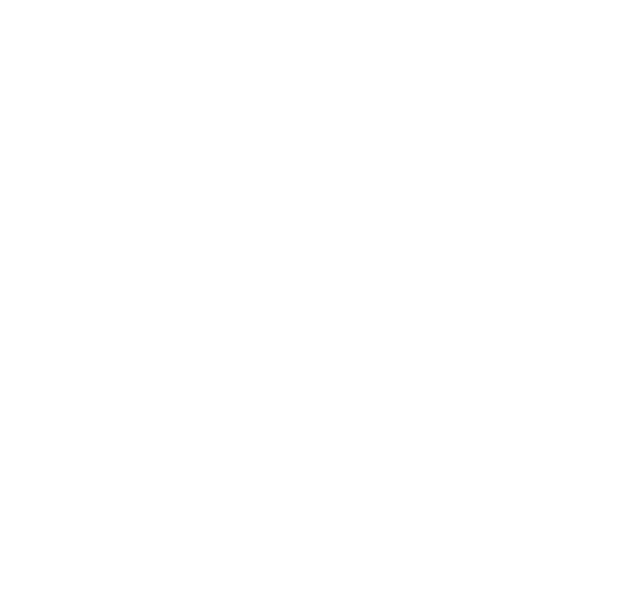
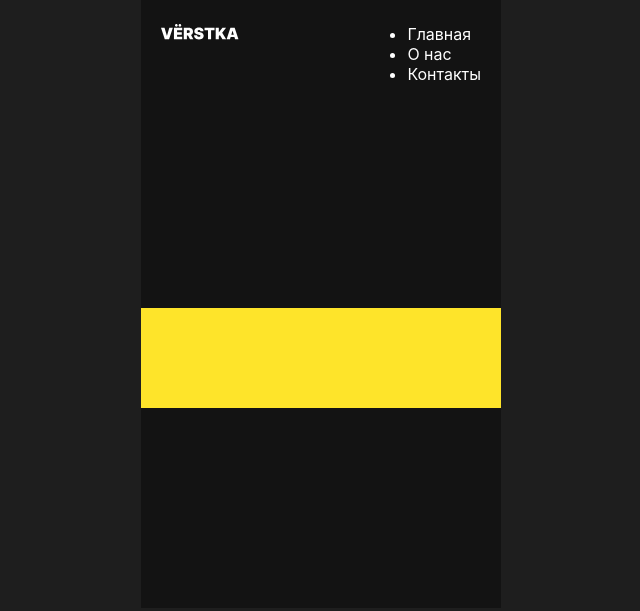
Before and after one commit to armdmt/first-project, a plain HTML site: page index.html in a window 1280 px wide. Shown: the whole page, without its empty margins (319-959 px from the left). Drawn offline with Linux system fonts and the light colour scheme.

Commit message:
20:58 видоса

```diff
--- a/fonts/fonts.css
+++ b/fonts/fonts.css
@@ -0,0 +1,43 @@
+@font-face {
+    font-family: 'EB Garamond';
+    src:
+        url(fonts\ebgaramondmedium.ttf) format ('ttf'),
+        url(fonts\ebgaramondmedium.woff) format ('woff'),
+        url(fonts\ebgaramondmedium.woff2) format ('woff2');
+    font-weight: 500;
+    font-display: swap;
+
+}
+
+@font-face {
+    font-family: 'EB Garamond';
+    src:
+        url(fonts\ebgaramondregular.ttf) format ('ttf'),
+        url(fonts\ebgaramondregular.woff) format ('woff'),
+        url(fonts\ebgaramondregular.woff2) format ('woff2');
+    font-weight: 400;
+    font-display: swap;
+
+}
+
+@font-face {
+    font-family: 'Inter';
+    src:
+        url(fonts\interbold.ttf) format ('ttf'),
+        url(fonts\interbold.woff) format ('woff'),
+        url(fonts\interbold.woff2) format ('woff2');
+    font-weight: 700;
+    font-display: swap;
+
+}
+
+@font-face {
+    font-family: 'Inter';
+    src:
+        url(fonts\interregular.ttf) format ('ttf'),
+        url(fonts\interregular.woff) format ('woff'),
+        url(ffonts\interregular.woff2) format ('woff2');
+    font-weight: 700;
+    font-display: swap;
+
+}
--- a/index.html
+++ b/index.html
@@ -1,7 +1,44 @@
-<head>
+<!DOCTYPE html>
+<html lang="ru">
+    <head>
+        <meta charset="UTF-8" />
+        <meta http-equiv="X-UA-Compatible" content="IE-edge" />
+        <meta name="viewport" content="width=device-width, initial-scale=1.0" />
+        <title>С чистого листа</title>
+        <link rel="stylesheet" href="fonts\fonts.css" />
+        <link rel="stylesheet" href="style.css" />
+    </head>
 
-</head>
+    <body>
+        <header class="header content-section content-section_theme_dark">
+            <a class="header_logo">
+                <img
+                    class="header_logo-image"
+                    src="images\logo.svg"
+                    alt="Логотип проекта"
+                />
+            </a>
+            <nav class="header_menu">
+                <ul class="header_menu-list">
+                    <li class="header_menu-item header__menu-item_active">
+                        <a class="header_menu-link">Главная</a>
+                    </li>
+                    <li class="header_menu-item">
+                        <a class="header_menu-link">О нас</a>
+                    </li>
+                    <li class="header_menu-item">
+                        <a class="header_menu-link">Контакты</a>
+                    </li>
+                </ul>
+            </nav>
+        </header>
+        <main class="content">
+            <section class="cover content-section content-section_theme_dark"></section>
+            <section class="intro content-section content-section_theme_dark"></section>
+            <section class="reasons content-section content-section_theme_bright"></section>
+            <section class="how-to content-section content-section_theme_dark"></section>
+        </main>
+        <footer class="footer content-section content-section_theme_dark"></footer>
+    </body>
 
-<body>
-
-</body>
+</html>
--- a/style.css
+++ b/style.css
@@ -0,0 +1,97 @@
+body {
+    margin: 0;
+    background-color: #1e1e1e;
+    font-family: Inter, sans-serif;
+    font-weight: 400;
+
+}
+
+h1,
+h2,
+h3,
+h4,
+h5,
+h6,
+p,
+ul,
+ol,
+blockquote {
+    margin: 0;
+    padding: 0;
+}
+
+.content-section {
+    box-sizing: border-box;
+    width: 360px;
+    min-height: 100px;
+    margin: auto;
+}
+
+.content-section_theme_dark {
+    background-color: #131313;
+    color: #fff;
+}
+
+.content-section_theme_bright {
+    background-color: #FEE42A;
+    color: #131313;
+}
+
+.content {
+
+}
+
+.header {
+    display: flex;
+    justify-content: space-between;
+    align-items: start;
+    padding: 24px 20px;
+}
+
+.header_logo {
+    display: block;
+    width: 78px;
+}
+
+.header_logo-image {
+    width: 100%;
+}
+
+.header_menu {
+
+}
+
+.header_menu-list {
+
+}
+.header_menu-item {
+
+}
+
+.header__menu-item_active {
+
+}
+
+.header__menu-link {
+
+}
+
+.cover {
+
+}
+
+.intro {
+
+}
+
+.reasons {
+
+}
+
+.how-to {
+
+}
+
+.footer {
+
+}
```
Also changed, not shown: images/bunin.png (added), images/cover.svg (added), images/logo.svg (added), images/polyarinov.png (added).
